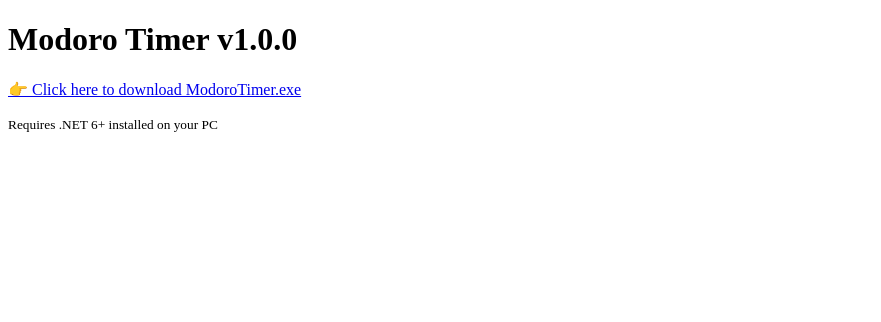
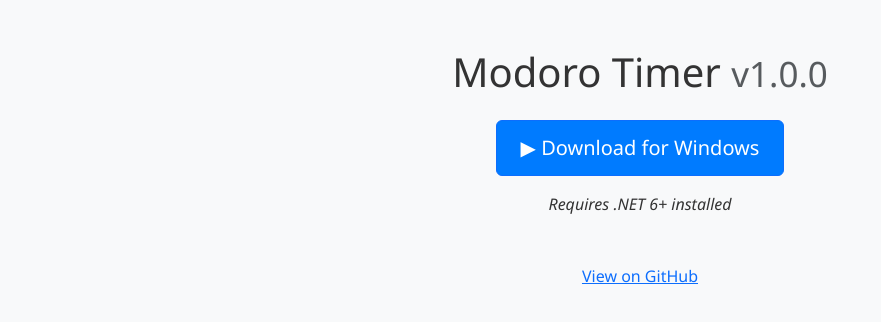
Before and after one commit to GiorgiBokuchava/Modoro-Timer, a plain HTML site: page docs/index.html in a window 1280 px wide. Shown: the whole page, without its empty margins (0-881 px from the left). Drawn offline with nearby package versions, Linux system fonts and the light colour scheme.

Commit message:
add css to GH pages site

```diff
--- a/docs/index.html
+++ b/docs/index.html
@@ -3,14 +3,24 @@
 <head>
     <meta charset="utf-8" />
     <title>Modoro Timer Download</title>
+    <!-- Bootstrap 5 CSS from jsDelivr -->
+    <link href="https://cdn.jsdelivr.net/npm/bootstrap@5.3.7/dist/css/bootstrap.min.css" rel="stylesheet" integrity="sha384-LN+7fdVzj6u52u30Kp6M/trliBMCMKTyK833zpbD+pXdCLuTusPj697FH4R/5mcr" crossorigin="anonymous">
+    <link href="./styles.css" rel="stylesheet" />
+
 </head>
-<body>
-    <h1>Modoro Timer v1.0.0</h1>
-    <p>
-        <a href="./ModoroTimer/ModoroTimer.exe">
-            👉 Click here to download ModoroTimer.exe
-        </a>
-    </p>
-    <p><small>Requires .NET 6+ installed on your PC</small></p>
+<body class="bg-light text-center py-5">
+    <div class="container col-md-6">
+        <h1 class="mb-4">Modoro Timer <small class="text-muted">v1.0.0</small></h1>
+        <p>
+            <a href="./ModoroTimer/ModoroTimer.exe"
+               class="btn btn-primary btn-lg">
+                ▶ Download for Windows
+            </a>
+        </p>
+        <p class="mt-3"><em>Requires .NET 6+ installed</em></p>
+        <footer class="mt-5 text-muted">
+            <a href="https://github.com/you/Modoro-Timer">View on GitHub</a>
+        </footer>
+    </div>
 </body>
 </html>
--- /dev/null
+++ b/docs/styles.css
@@ -0,0 +1,30 @@
+body {
+    font-family: "Segoe UI", sans-serif;
+    background-color: #d9ecff;
+    color: #333;
+    text-align: center;
+    padding: 4rem 1rem;
+}
+
+h1 {
+    font-size: 2.5rem;
+}
+
+a.btn {
+    display: inline-block;
+    background: #007bff;
+    color: white;
+    padding: .75rem 1.5rem;
+    border-radius: .375rem;
+    text-decoration: none;
+    font-size: 1.25rem;
+}
+
+    a.btn:hover {
+        background: #0056b3;
+    }
+
+footer {
+    margin-top: 3rem;
+    color: #666;
+}
```
